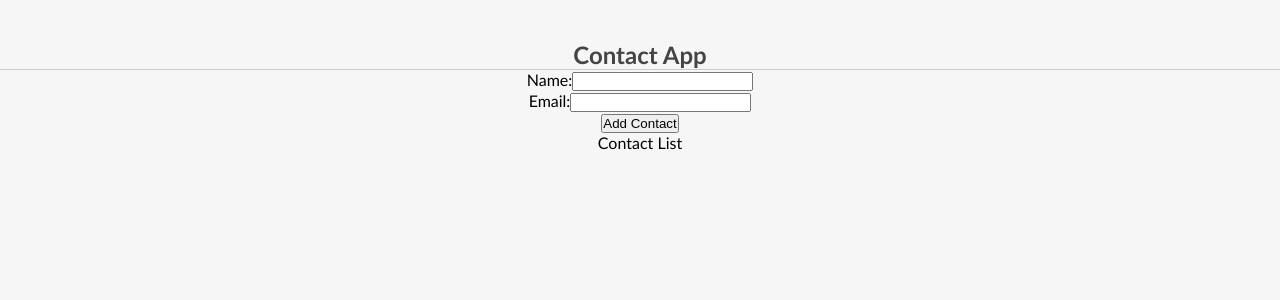
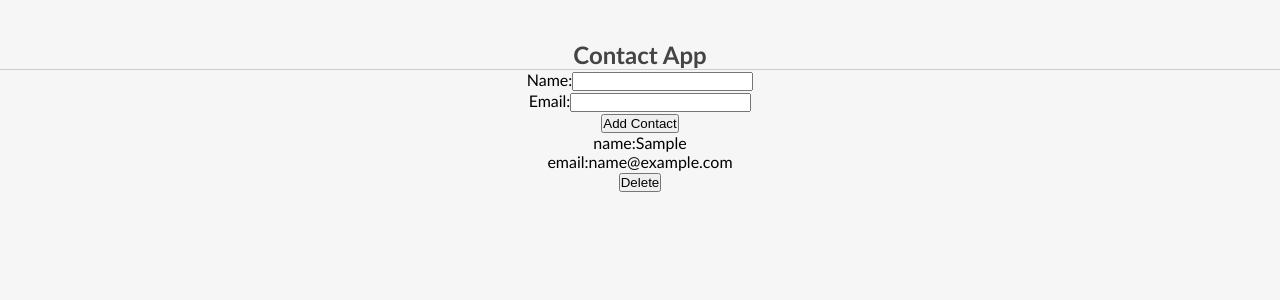
Before and after one commit to zarbabi/contact-app, a React (Create React App) app: page / in a window 1280 px wide. Both pictures are taken after typing "Sample", "name@example.com" into the empty fields and a click on the button "Add Contact". Shown: the top 300 px of the page. Built offline with nearby package versions, Linux system fonts and the light colour scheme.

Commit message:
developing contactList Component

```diff
--- a/src/App.js
+++ b/src/App.js
@@ -1,6 +1,7 @@
 import { useState } from "react";
 import "./App.css";
 import AddContact from "./components/AddContact/AddContact";
+import ContactList from "./components/ContactList/Contactlist";
 
 function App() {
   const [contacts, setContacts] = useState([]);
@@ -9,13 +10,18 @@
     setContacts([...contacts, { id: Math.random() * 100, ...contact }]);
   };
 
+  const deleteContactHandler = (id) => {
+    const filteredContacts = contacts.filter((c) => c.id !== id);
+    setContacts(filteredContacts);
+  };
+
   return (
     <div className="App">
       <main className="App">
         <h2>Contact App</h2>
         <AddContact addContactHandler={addContactHandler} />
 
-        <section>Contact List</section>
+        <ContactList contacts={contacts} onDelete={deleteContactHandler} />
       </main>
     </div>
   );
--- a/src/components/AddContact/AddContact.js
+++ b/src/components/AddContact/AddContact.js
@@ -7,6 +7,10 @@
     setContact({ ...contact, [e.target.name]: e.target.value });
   };
   const submitForm = (e) => {
+    if (!contact.name || !contact.email) {
+      alert("all fildes are mandatory ");
+      return;
+    }
     e.preventDefault();
     addContactHandler(contact);
     setContact({ name: "", email: "" });
--- /dev/null
+++ b/src/components/ContactList/Contactlist.js
@@ -0,0 +1,18 @@
+const ContactList = ({ contacts, onDelete }) => {
+  return (
+    <>
+      {contacts.map((contact) => {
+        const { name, email, id } = contact;
+        return (
+          <div key={id}>
+            <p>name:{name}</p>
+            <p>email:{email}</p>
+            <button onClick={() => onDelete(id)}>Delete</button>
+          </div>
+        );
+      })}
+    </>
+  );
+};
+
+export default ContactList;
```
